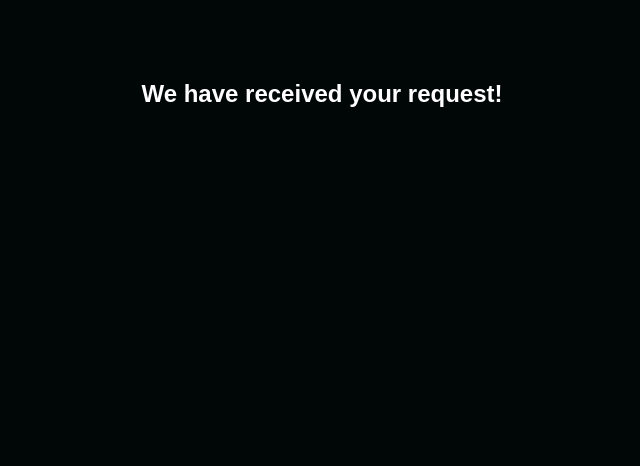
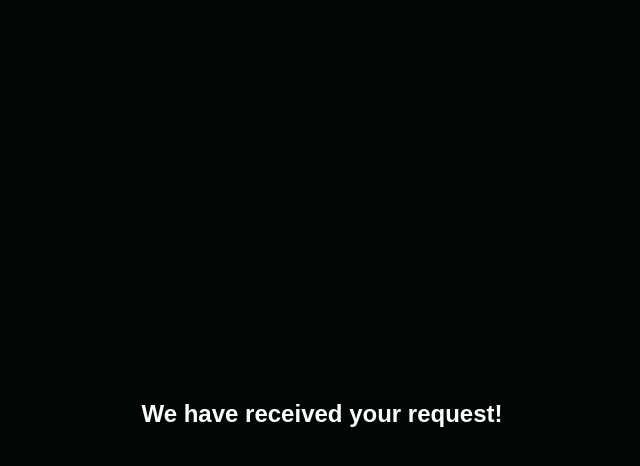
Before and after one commit to reyncode/moving-co, a React (Create React App) app: page / in a window 1280 px wide. Both pictures are taken after typing "Sample", "name@example.com", "Sample" into the empty fields and a click on the button "Send". Shown: the part 3200-3666 px from the top of the page, without its empty margins (318-958 px from the left). Built offline with nearby package versions, Linux system fonts and the light colour scheme; a web font is replaced by a local one.

Commit message:
Changing position of confirmation message

```diff
--- a/src/components/Form/Form.css
+++ b/src/components/Form/Form.css
@@ -19,7 +19,7 @@
 .form-success {
   text-align: center;
   font-size: 24px;
-  margin-top: 80px;
+  margin-top: 400px;
   color: #fff;
 }
 
```
